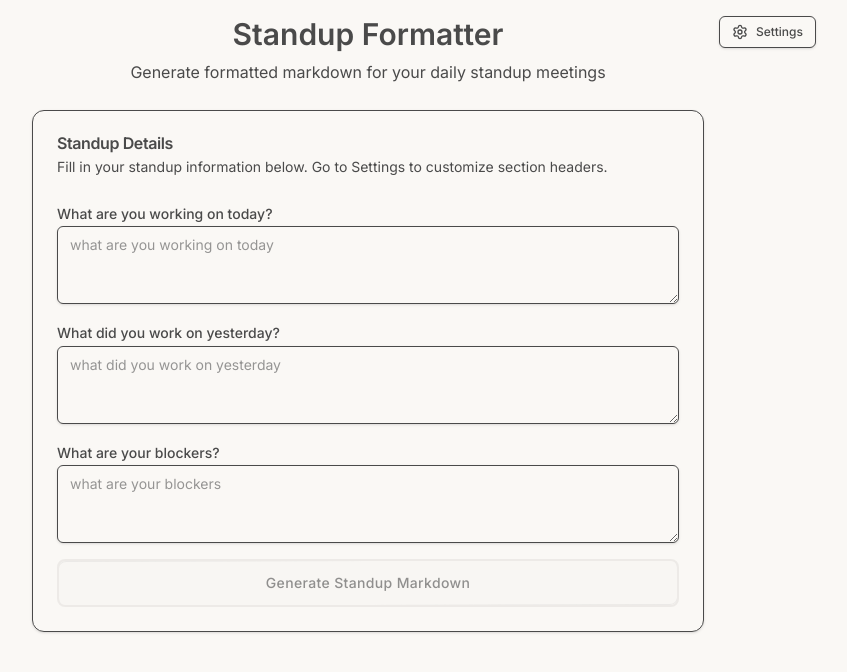
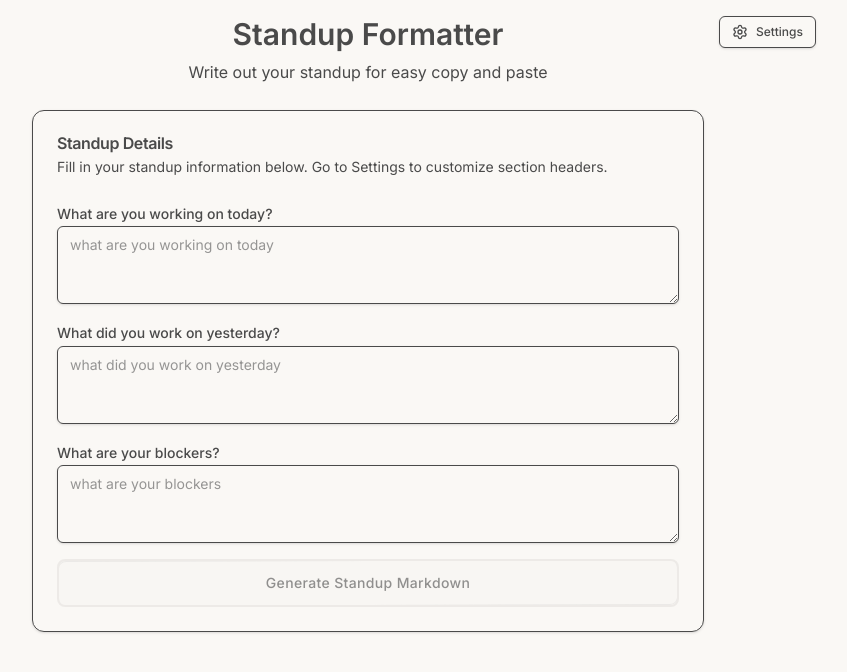
Before and after one commit to jarrensj/gmatcha, a Next.js app: page / in a window 1280 px wide. Shown: the top 672 px of the page, without its empty margins (272-1119 px from the left). Built offline with nearby package versions, Linux system fonts and the light colour scheme.

Commit message:
edit project description and website metadata description

```diff
--- a/app/layout.tsx
+++ b/app/layout.tsx
@@ -15,7 +15,7 @@ const geistMono = Geist_Mono({
 
 export const metadata: Metadata = {
   title: "standup formatter",
-  description: "standup update formatter",
+  description: "Write out your standup for easy copy and paste",
 };
 
 export default function RootLayout({
--- a/app/page.tsx
+++ b/app/page.tsx
@@ -248,7 +248,7 @@ export default function Home() {
           </div>
         </div>
         <p className="text-muted-foreground text-pretty">
-          Generate formatted markdown for your daily standup meetings
+          Write out your standup for easy copy and paste
         </p>
       </div>
 
```
